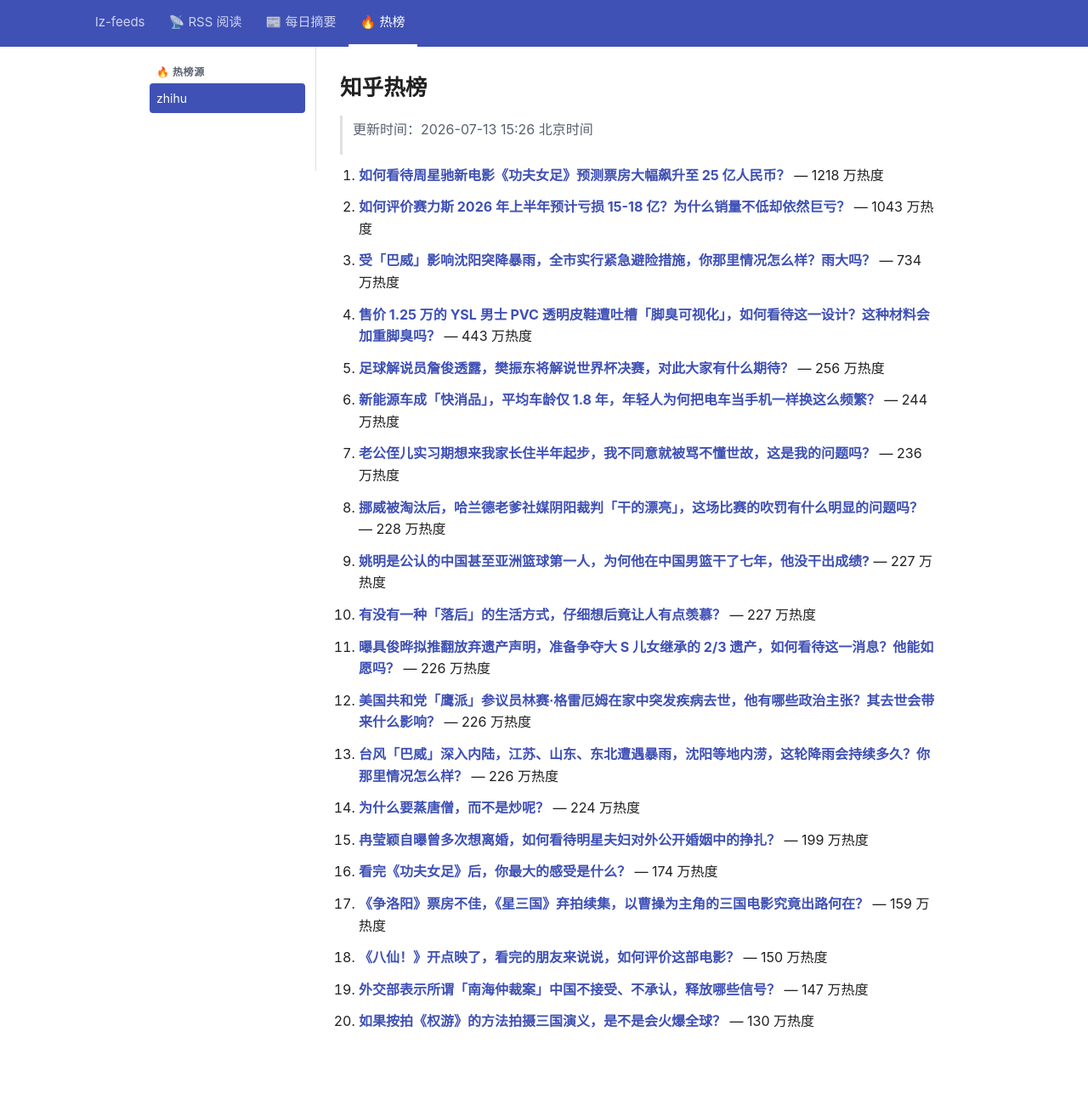
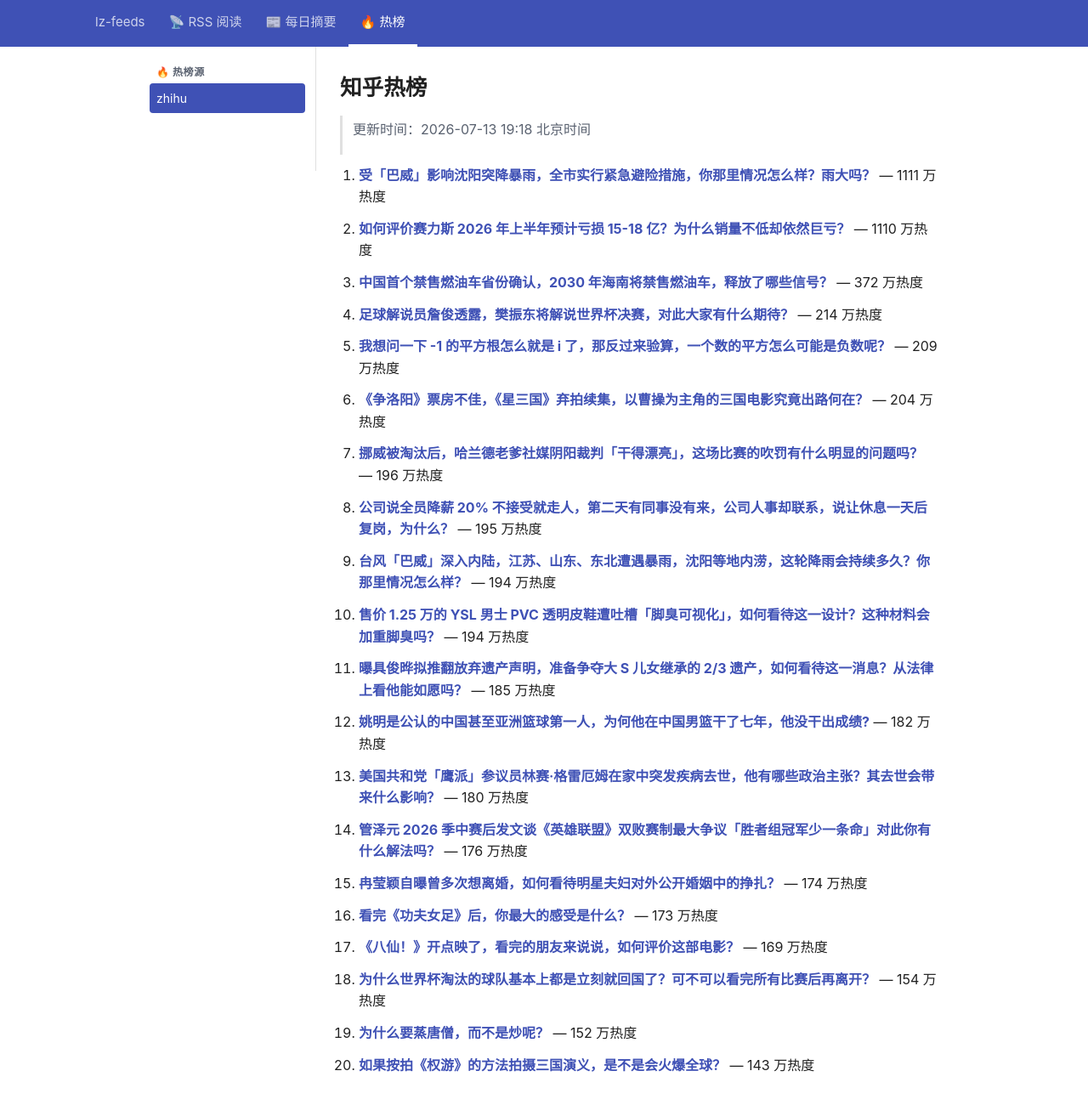
Before and after one commit to lizhang0101/lz-feeds, a Jekyll site: the page built from _hotlist/zhihu.md, in a window 1280 px wide and 1330 px high. Shown: the top 1300 px of the window at 85% size. Built offline with Jekyll 4.4.1, drawn with Linux system fonts in a browser that asks for light colours.

Commit message:
hotlist: 2026-07-13T11:18Z

```diff
--- a/_hotlist/zhihu.md
+++ b/_hotlist/zhihu.md
@@ -1,48 +1,48 @@
 ---
-updated: 2026-07-13 15:26 北京时间
+updated: 2026-07-13 19:18 北京时间
 count: 20
 ---
 
 # 知乎热榜
 
-> 更新时间：2026-07-13 15:26 北京时间
+> 更新时间：2026-07-13 19:18 北京时间
 
-1. **[如何看待周星驰新电影《功夫女足》预测票房大幅飙升至 25 亿人民币？](https://www.zhihu.com/question/2059770577624290592)** — 1218 万热度
+1. **[受「巴威」影响沈阳突降暴雨，全市实行紧急避险措施，你那里情况怎么样？雨大吗？](https://www.zhihu.com/question/2059917780845946766)** — 1111 万热度
 
-2. **[如何评价赛力斯 2026 年上半年预计亏损 15-18 亿？为什么销量不低却依然巨亏？](https://www.zhihu.com/question/2059697862565536691)** — 1043 万热度
+2. **[如何评价赛力斯 2026 年上半年预计亏损 15-18 亿？为什么销量不低却依然巨亏？](https://www.zhihu.com/question/2059697862565536691)** — 1110 万热度
 
-3. **[受「巴威」影响沈阳突降暴雨，全市实行紧急避险措施，你那里情况怎么样？雨大吗？](https://www.zhihu.com/question/2059917780845946766)** — 734 万热度
+3. **[中国首个禁售燃油车省份确认，2030 年海南将禁售燃油车，释放了哪些信号？](https://www.zhihu.com/question/2058849524249015749)** — 372 万热度
 
-4. **[售价 1.25 万的 YSL 男士 PVC 透明皮鞋遭吐槽「脚臭可视化」，如何看待这一设计？这种材料会加重脚臭吗？](https://www.zhihu.com/question/2056072763509564144)** — 443 万热度
+4. **[足球解说员詹俊透露，樊振东将解说世界杯决赛，对此大家有什么期待？](https://www.zhihu.com/question/2059727607176996781)** — 214 万热度
 
-5. **[足球解说员詹俊透露，樊振东将解说世界杯决赛，对此大家有什么期待？](https://www.zhihu.com/question/2059727607176996781)** — 256 万热度
+5. **[我想问一下 -1 的平方根怎么就是 i 了，那反过来验算，一个数的平方怎么可能是负数呢？](https://www.zhihu.com/question/1905421726298411719)** — 209 万热度
 
-6. **[新能源车成「快消品」，平均车龄仅 1.8 年，年轻人为何把电车当手机一样换这么频繁？](https://www.zhihu.com/question/2059928907206472162)** — 244 万热度
+6. **[《争洛阳》票房不佳，《星三国》弃拍续集，以曹操为主角的三国电影究竟出路何在？](https://www.zhihu.com/question/2059762739908817212)** — 204 万热度
 
-7. **[老公侄儿实习期想来我家长住半年起步，我不同意就被骂不懂世故，这是我的问题吗？](https://www.zhihu.com/question/2042898344431900373)** — 236 万热度
+7. **[挪威被淘汰后，哈兰德老爹社媒阴阳裁判「干得漂亮」，这场比赛的吹罚有什么明显的问题吗？](https://www.zhihu.com/question/2059590552236941759)** — 196 万热度
 
-8. **[挪威被淘汰后，哈兰德老爹社媒阴阳裁判「干的漂亮」，这场比赛的吹罚有什么明显的问题吗？](https://www.zhihu.com/question/2059590552236941759)** — 228 万热度
+8. **[公司说全员降薪 20% 不接受就走人，第二天有同事没有来，公司人事却联系，说让休息一天后复岗，为什么？](https://www.zhihu.com/question/2059237272705316521)** — 195 万热度
 
-9. **[姚明是公认的中国甚至亚洲篮球第一人，为何他在中国男篮干了七年，他没干出成绩?](https://www.zhihu.com/question/1941257398313551370)** — 227 万热度
+9. **[台风「巴威」深入内陆，江苏、山东、东北遭遇暴雨，沈阳等地内涝，这轮降雨会持续多久？你那里情况怎么样？](https://www.zhihu.com/question/2059572234985763779)** — 194 万热度
 
-10. **[有没有一种「落后」的生活方式，仔细想后竟让人有点羡慕？](https://www.zhihu.com/question/2057919283821278742)** — 227 万热度
+10. **[售价 1.25 万的 YSL 男士 PVC 透明皮鞋遭吐槽「脚臭可视化」，如何看待这一设计？这种材料会加重脚臭吗？](https://www.zhihu.com/question/2056072763509564144)** — 194 万热度
 
-11. **[曝具俊晔拟推翻放弃遗产声明，准备争夺大 S 儿女继承的 2/3 遗产，如何看待这一消息？他能如愿吗？](https://www.zhihu.com/question/2059706549161944571)** — 226 万热度
+11. **[曝具俊晔拟推翻放弃遗产声明，准备争夺大 S 儿女继承的 2/3 遗产，如何看待这一消息？从法律上看他能如愿吗？](https://www.zhihu.com/question/2059706549161944571)** — 185 万热度
 
-12. **[美国共和党「鹰派」参议员林赛·格雷厄姆在家中突发疾病去世，他有哪些政治主张？其去世会带来什么影响？](https://www.zhihu.com/question/2059657075496575156)** — 226 万热度
+12. **[姚明是公认的中国甚至亚洲篮球第一人，为何他在中国男篮干了七年，他没干出成绩?](https://www.zhihu.com/question/1941257398313551370)** — 182 万热度
 
-13. **[台风「巴威」深入内陆，江苏、山东、东北遭遇暴雨，沈阳等地内涝，这轮降雨会持续多久？你那里情况怎么样？](https://www.zhihu.com/question/2059572234985763779)** — 226 万热度
+13. **[美国共和党「鹰派」参议员林赛·格雷厄姆在家中突发疾病去世，他有哪些政治主张？其去世会带来什么影响？](https://www.zhihu.com/question/2059657075496575156)** — 180 万热度
 
-14. **[为什么要蒸唐僧，而不是炒呢？](https://www.zhihu.com/question/2047108856132776930)** — 224 万热度
+14. **[管泽元 2026 季中赛后发文谈《英雄联盟》双败赛制最大争议「胜者组冠军少一条命」对此你有什么解法吗？](https://www.zhihu.com/question/2059961230907946867)** — 176 万热度
 
-15. **[冉莹颖自曝曾多次想离婚，如何看待明星夫妇对外公开婚姻中的挣扎？](https://www.zhihu.com/question/2059234779497772975)** — 199 万热度
+15. **[冉莹颖自曝曾多次想离婚，如何看待明星夫妇对外公开婚姻中的挣扎？](https://www.zhihu.com/question/2059234779497772975)** — 174 万热度
 
-16. **[看完《功夫女足》后，你最大的感受是什么？](https://www.zhihu.com/question/2059212073247184041)** — 174 万热度
+16. **[看完《功夫女足》后，你最大的感受是什么？](https://www.zhihu.com/question/2059212073247184041)** — 173 万热度
 
-17. **[《争洛阳》票房不佳，《星三国》弃拍续集，以曹操为主角的三国电影究竟出路何在？](https://www.zhihu.com/question/2059762739908817212)** — 159 万热度
+17. **[《八仙！》开点映了，看完的朋友来说说，如何评价这部电影？](https://www.zhihu.com/question/2058505696463812158)** — 169 万热度
 
-18. **[《八仙！》开点映了，看完的朋友来说说，如何评价这部电影？](https://www.zhihu.com/question/2058505696463812158)** — 150 万热度
+18. **[为什么世界杯淘汰的球队基本上都是立刻就回国了？可不可以看完所有比赛后再离开？](https://www.zhihu.com/question/2058981135892461058)** — 154 万热度
 
-19. **[外交部表示所谓「南海仲裁案」中国不接受、不承认，释放哪些信号？](https://www.zhihu.com/question/2058936634998002054)** — 147 万热度
+19. **[为什么要蒸唐僧，而不是炒呢？](https://www.zhihu.com/question/2047108856132776930)** — 152 万热度
 
-20. **[如果按拍《权游》的方法拍摄三国演义，是不是会火爆全球？](https://www.zhihu.com/question/5267903248)** — 130 万热度
+20. **[如果按拍《权游》的方法拍摄三国演义，是不是会火爆全球？](https://www.zhihu.com/question/5267903248)** — 143 万热度
```
